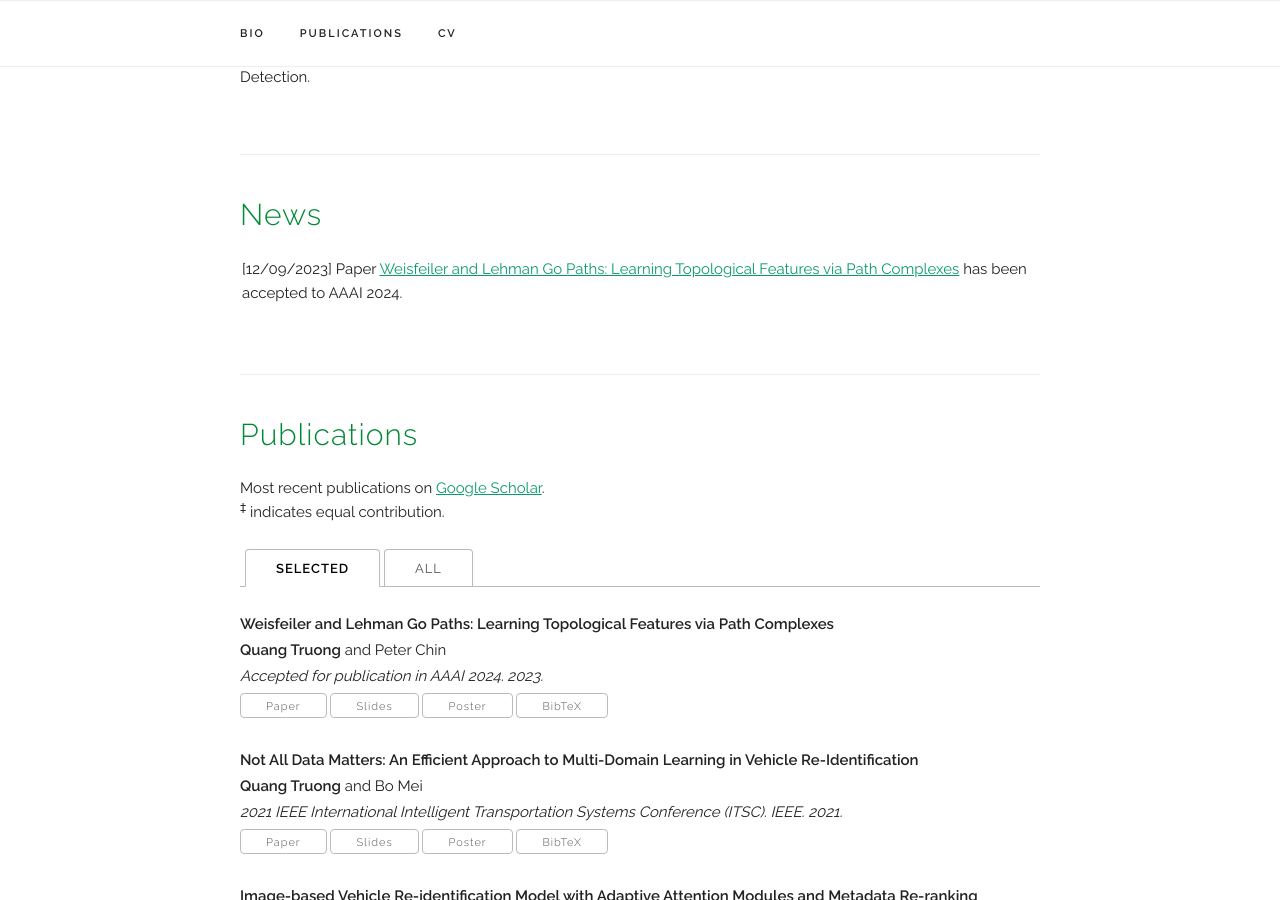
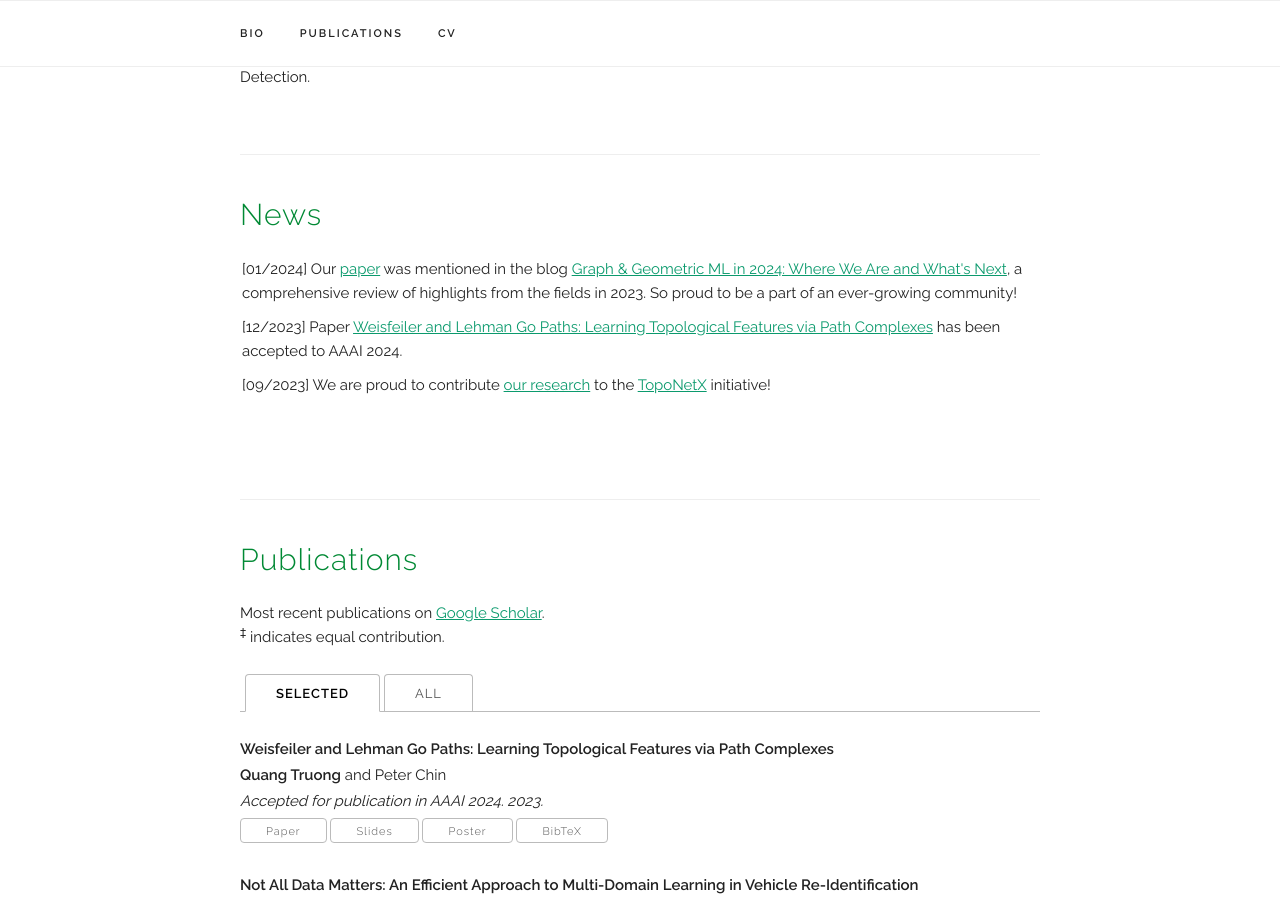
Before and after one commit to quang-truong/quang-truong.github.io, a Jekyll site: the page built from index.html, in a window 1280 px wide and 900 px high, scrolled down 542 px. Built offline with Jekyll 4.4.1, drawn with Linux system fonts in a browser that asks for light colours; some web fonts are replaced.

Commit message:
update news

```diff
--- a/index.html
+++ b/index.html
@@ -86,10 +86,17 @@ title: Home
 <div class="docs-section" id="news">
   <h4>News</h4>
   <!-- <p> Scroll for older news </p> -->
-  <UL style="list-style-type: none; padding: 2px; overflow-y: scroll; height:50px;">
-    <li> [12/09/2023]
+  <UL style="list-style-type: none; padding: 2px; overflow-y: scroll; height:175px;">
+    <li> [01/2024]
+      Our <a href="#selected-WLPath2023" onclick="switchToSelectedTab()">paper</a> was mentioned in the
+      blog <a href="https://towardsdatascience.com/graph-geometric-ml-in-2024-where-we-are-and-whats-next-part-i-theory-architectures-3af5d38376e1">Graph & Geometric ML in 2024: Where We Are and What's Next</a>,
+      a comprehensive review of highlights from the fields in 2023. So proud to be a part of an ever-growing community!
+    <li> [12/2023]
        Paper <a href="#selected-WLPath2023" onclick="switchToSelectedTab()">Weisfeiler and Lehman Go Paths: Learning Topological Features via Path Complexes</a> has been accepted to AAAI 2024.
     </li>
+    <li> [09/2023]
+       We are proud to contribute <a href="#selected-WLPath2023" onclick="switchToSelectedTab()">our research</a> to the <a href="https://github.com/pyt-team/TopoNetX">TopoNetX</a> initiative!
+   </li>
     <!-- <li> [12/09/2023]
       Paper <a href="#all-WLPath2023" onclick="switchToAllTab()">Weisfeiler and Lehman Go Paths: Learning Topological Features via Path Complexes</a> has been accepted to AAAI 2024.
    </li> -->
```
